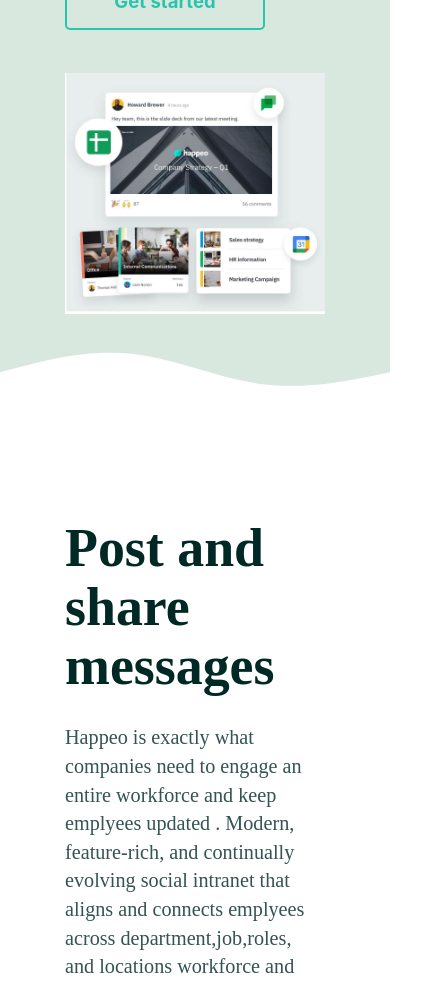
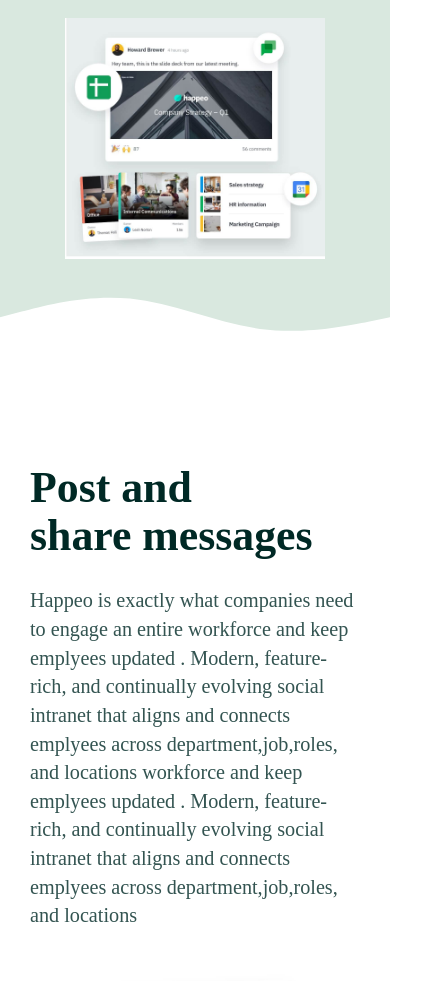
Before and after one commit to abdullahmehboob20s/Halpeo-Website, a plain HTML site: page group-2-index-1.html in a window 390 px wide. Shown: the part 1019-2000 px from the top of the page, 426 px wide, since content can reach past the window. Drawn offline with Linux system fonts and the light colour scheme.

Commit message:
2 pages responsive done

```diff
--- a/assets/css/happeo-theme.css
+++ b/assets/css/happeo-theme.css
@@ -495,6 +495,10 @@
 /* ============================================================================================= */
 /* ============================================================================================= */
 
+span.block {
+  display: block;
+}
+
 .container-wrapper {
   width: 90%;
   max-width: 1440px;
@@ -601,23 +605,22 @@
   width: 100%;
 }
 
+.hero_section_titles {
+  padding: 0 15px;
+}
+
 .hero_section_titles h1 {
   color: var(--main-bg-color);
   font-weight: 900;
   text-align: center;
   font-size: var(--size-83px);
+  margin-bottom: var(--size-30px);
 }
 
 .hero_section_titles p {
   color: var(--main-bg-color);
 }
 
-.hero_section_titles h1:nth-child(1) {
-  margin-bottom: var(--size-16px);
-}
-.hero_section_titles h1:nth-child(2) {
-  margin-bottom: var(--size-30px);
-}
 .hero_section_titles h5 {
   text-align: center;
   width: 90%;
@@ -703,7 +706,6 @@
 
 .organization_challenges_content_title {
   line-height: 1.1;
-  /* border: 2px solid red; */
 }
 .organization_challenges_content_subtitle {
   font-weight: 400;
@@ -2132,3 +2134,50 @@
   background-color: var(--four-bg-color);
   margin: 2rem 0;
 }
+
+/* Media queries */
+
+@media (max-width: 760px) {
+  section {
+    /* Mine */
+    padding: 70px 15px;
+  }
+
+  .hero_section_titles h1 {
+    font-size: var(--size-58px);
+    line-height: 1.1;
+  }
+
+  .hero_section_titles_btn a:nth-child(1) {
+    padding: 13px 25px;
+    width: auto;
+  }
+
+  .hero_section_titles_btn a:nth-child(2) {
+    padding: 13px 25px;
+    width: auto;
+  }
+
+  h1 {
+    font-size: var(--size-52px);
+  }
+
+  .organization_challenges_image {
+    height: auto;
+    padding: 0 0;
+  }
+
+  .organization_challenges_image img {
+    object-fit: cover;
+  }
+
+  .communication_stratigy_image {
+    padding: 0 0;
+    height: auto;
+  }
+
+  .organization_challenges_index_2_image {
+    margin-top: 0rem;
+    padding: 0 0;
+  }
+}
```
Also changed, not shown: index-2-group-1.html (+4 -2 lines), index.html (+5 -2 lines).
